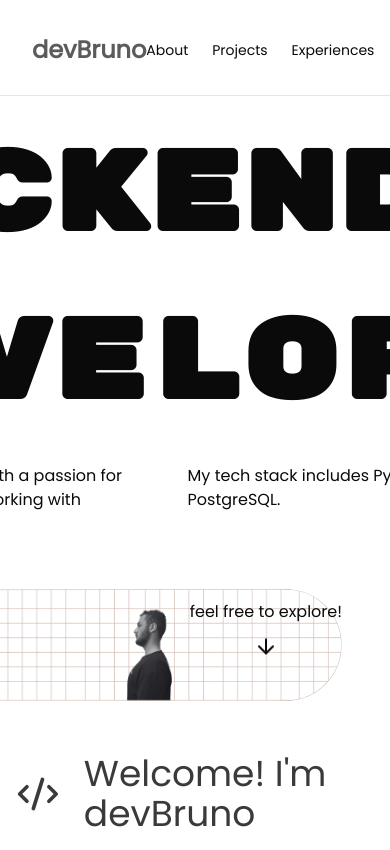
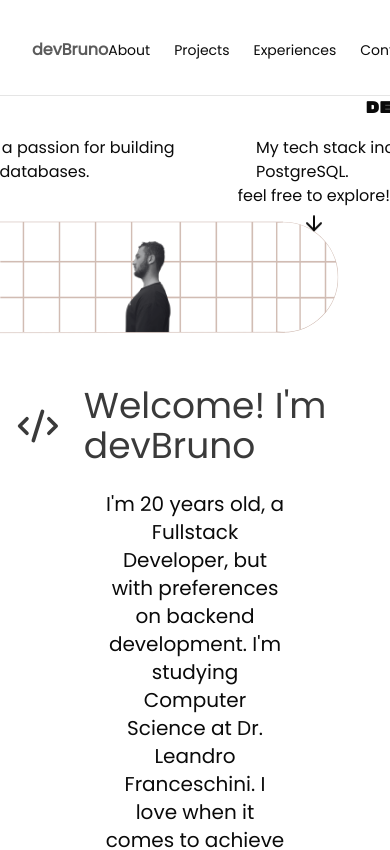
Before and after one commit to Navarrasa/portfolio, a Next.js app: page / in a window 390 px wide. Shown: the top 850 px of the page. Built offline with nearby package versions, Linux system fonts and the light colour scheme.

Commit message:
refactor: adding responsivity

```diff
--- a/app/components/Header.tsx
+++ b/app/components/Header.tsx
@@ -1,42 +1,16 @@
 import Link from "next/link";
-import SwitchTheme from "@/app/components/SwitchTheme";
+import Navbar from '@/app/components/ui/desktopNavbar';
 
 export default function Header() {
-  const links = [
-    { href: "#about", label: "About" },
-    { href: "#projects", label: "Projects" },
-    { href: "#experiences", label: "Experiences" },
-    { href: "#contact", label: "Contact" },
-  ];
-
   return (
     <header className="sticky top-0 z-50 w-full h-[6rem] border-b border-border bg-background text-foreground p-4">
       <div className="mx-auto flex max-w-7xl items-center justify-between p-4">
         {/* Logo */}
-        <h1 className="text-2xl font-bold text-primary opacity-70 hover:opacity-100 duration-500 ease-in-out">
+        <h1 className="sm:text-2xl font-bold text-primary opacity-70 hover:opacity-100 duration-500 ease-in-out">
           <Link href="/">devBruno</Link>
         </h1>
-
-        {/* Navegação */}
-        <nav className="flex items-center gap-6">
-          <ul className="flex gap-6 text-sm font-medium">
-            {links.map((link) => (
-              <li key={link.href}
-                className="hover:underline hover:scale-110 underline-offset-4 duration-500 ease-in-out"
-              >
-                <Link
-                  href={link.href}
-                  className="transition-colors hover:text-primary"
-                >
-                  {link.label}
-                </Link>
-              </li>
-            ))}
-          </ul>
-
-          {/* Botão de trocar tema */}
-          <SwitchTheme />
-        </nav>
+        {/* Navegação Desktop*/}
+        <Navbar />
       </div>
     </header>
   );
--- a/app/components/TheDeveloper.tsx
+++ b/app/components/TheDeveloper.tsx
@@ -1,12 +1,13 @@
 export default function TheDeveloper() {
     return (
-        <section className="w-full h-full flex flex-col items-center justify-center p-4">
+        <section className="w-full h-full flex flex-col items-center justify-center">
             <div className="flex flex-col gap-4 max-w-7xl">
-                <div className="w-full">
-                    <h1 className='rubik text-[7rem]'>Backend Developer</h1>
+                <div className="w-full flex gap-16 justify-around">
+                    <p className='rubik xl:text-[7rem] md:text-[6rem]'>Backend</p>
+                    <p className='rubik xl:text-[7rem] md:text-[6rem]'>Developer</p>
                 </div>
-                <div className="flex gap-16">
-                    <p className="w-5/12">I am a backend developer with a passion for building scalable APIs and working with databases.</p>
+                <div className="w-full flex gap-14">
+                    <p className="w-[450px]"> I am a backend developer with a passion for building scalable APIs and working with databases.</p>
                     <p className="w-96">My tech stack includes Python, Django, and PostgreSQL.</p>
                 </div>
             </div>
--- a/app/components/VideoBackground.tsx
+++ b/app/components/VideoBackground.tsx
@@ -7,9 +7,9 @@ import Link from 'next/link';
 export default function VideoBackground() {
     return(
         <section className="w-full h-full flex flex-col items-center justify-center relative mb-8">
-            <div className="absolute w-full top-0 flex flex-col justify-end p-8 items-end text-center">
-                <div className='flex flex-col items-center z-10'>
-                    <p className="p-4">feel free to explore!</p>
+            <div className="absolute w-full top-0 flex flex-col justify-end xl:p-8 md:p-6 items-end text-center">
+                <div className='flex flex-col items-center z-10 md:mt-6 gap-2'>
+                    <p className="xl:text-xl">feel free to explore!</p>
                     <Link href="#explore" className='cursor-pointer'>
                         <ArrowDown className="animate-bounce" />
                     </Link>
--- /dev/null
+++ b/app/components/ui/desktopNavbar.tsx
@@ -0,0 +1,36 @@
+import Link from "next/link";
+import SwitchTheme from "@/app/components/SwitchTheme";
+
+export default function Navbar() {
+
+    const links = [
+        { href: "#about", label: "About" },
+        { href: "#projects", label: "Projects" },
+        { href: "#experiences", label: "Experiences" },
+        { href: "#contact", label: "Contact" },
+    ];
+
+    return(
+        <nav className="flex items-center gap-6">
+          <ul className="flex gap-6 text-sm font-medium">
+            {links.map((link) => (
+              <li key={link.href}
+                className="hover:underline hover:scale-110 underline-offset-4 duration-500 ease-in-out"
+              >
+                <Link
+                  href={link.href}
+                  className="transition-colors hover:text-primary"
+                >
+                  {link.label}
+                </Link>
+              </li>
+            ))}
+          </ul>
+
+          {/* Botão de trocar tema */}
+          <SwitchTheme />
+        </nav>
+    );
+
+
+}
```
Also changed, not shown: app/assets/darkmode.svg, app/assets/lightmode.svg.
